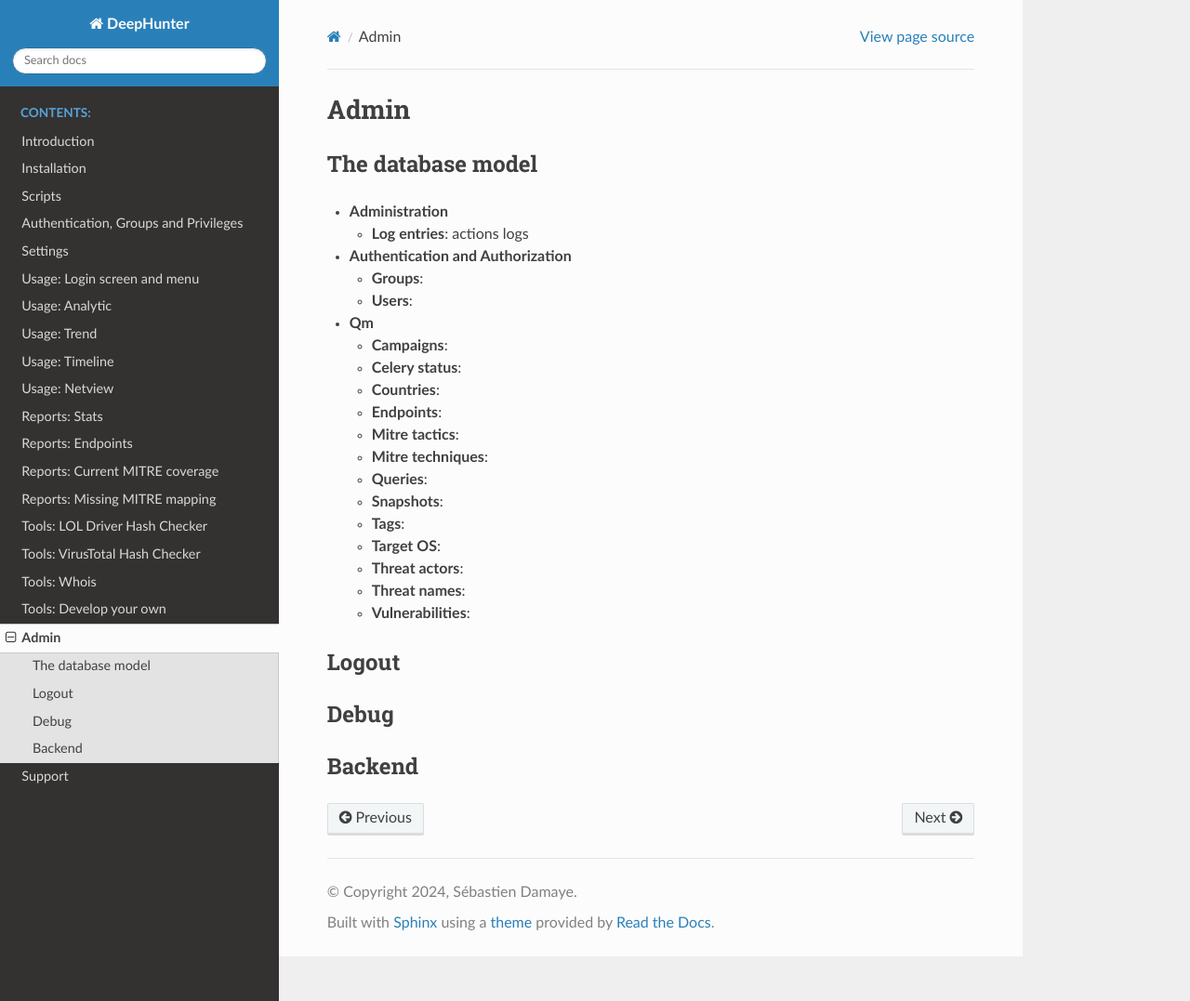
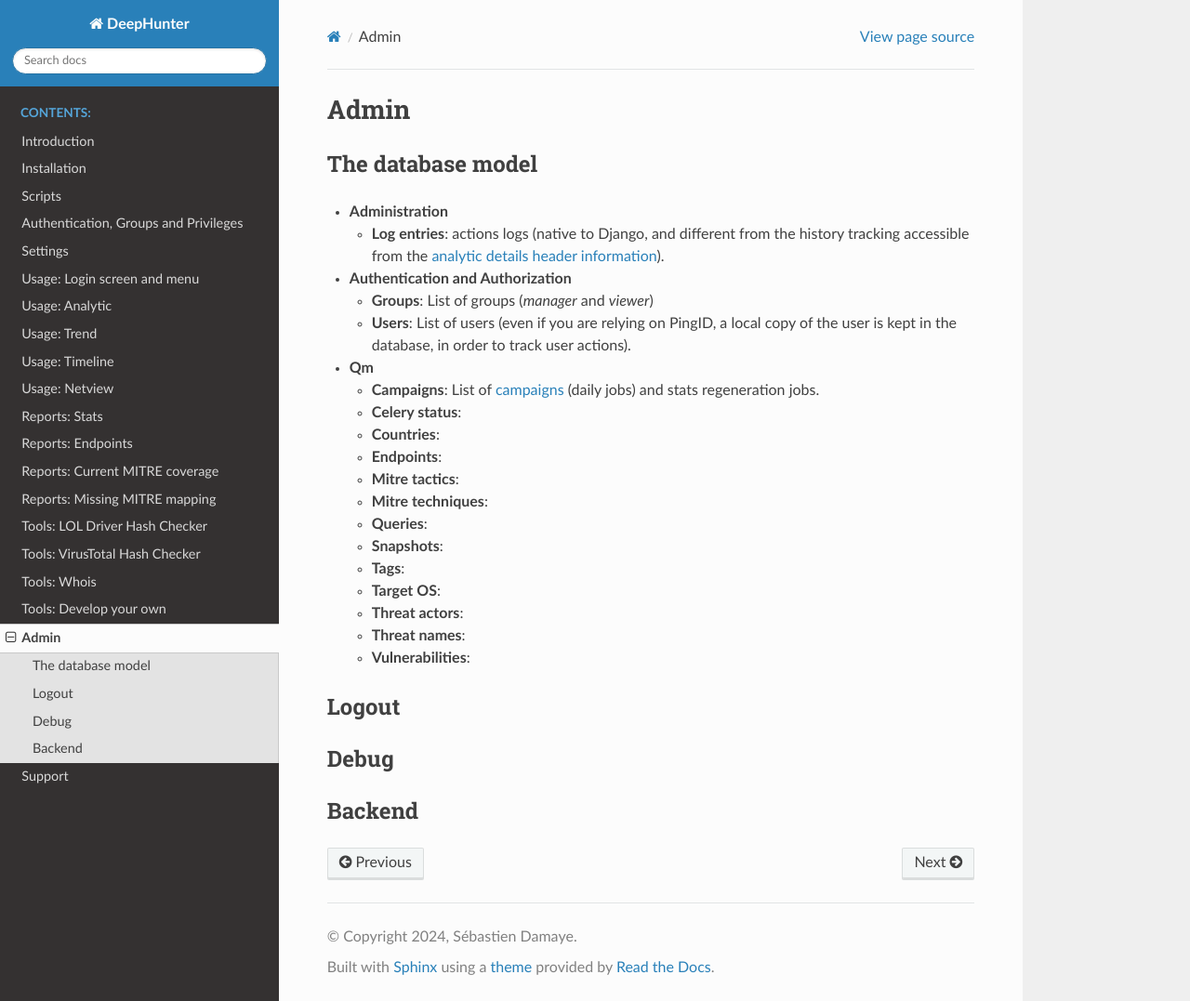
Before and after one commit to wikijm/deephunter, a Sphinx documentation site: the page built from docs/admin.rst, in a window 1280 px wide and 1077 px high. Shown: the whole window at 93% size. Built offline with Sphinx 7.4.7 and the Read the Docs theme 3.1.0, drawn with Linux system fonts in a browser that asks for light colours.

Commit message:
updaded doc

```diff
--- a/docs/admin.rst
+++ b/docs/admin.rst
@@ -6,16 +6,16 @@ The database model
 
 * **Administration**
 
-  * **Log entries**: actions logs
+  * **Log entries**: actions logs (native to Django, and different from the history tracking accessible from the `analytic details header information <usage_analytics.html#id1>`_).
 
 * **Authentication and Authorization**
 
-  * **Groups**:
-  * **Users**:
+  * **Groups**: List of groups (`manager` and `viewer`)
+  * **Users**: List of users (even if you are relying on PingID, a local copy of the user is kept in the database, in order to track user actions).
 
 * **Qm**
 
-  * **Campaigns**:
+  * **Campaigns**: List of `campaigns <intro.html#campaigns>`_ (daily jobs) and stats regeneration jobs.
   * **Celery status**:
   * **Countries**:
   * **Endpoints**:
```
Also changed, not shown: docs/usage_analytics.rst (+7 -3 lines).
